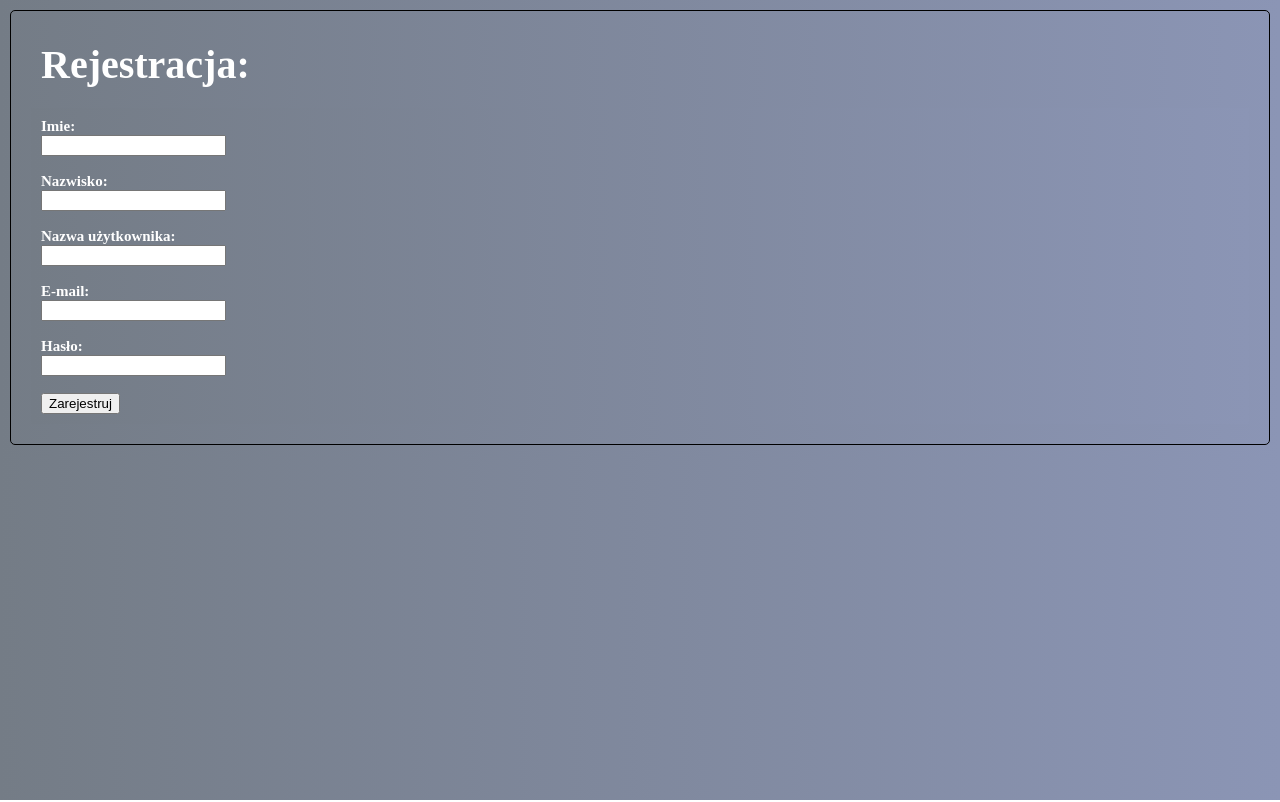
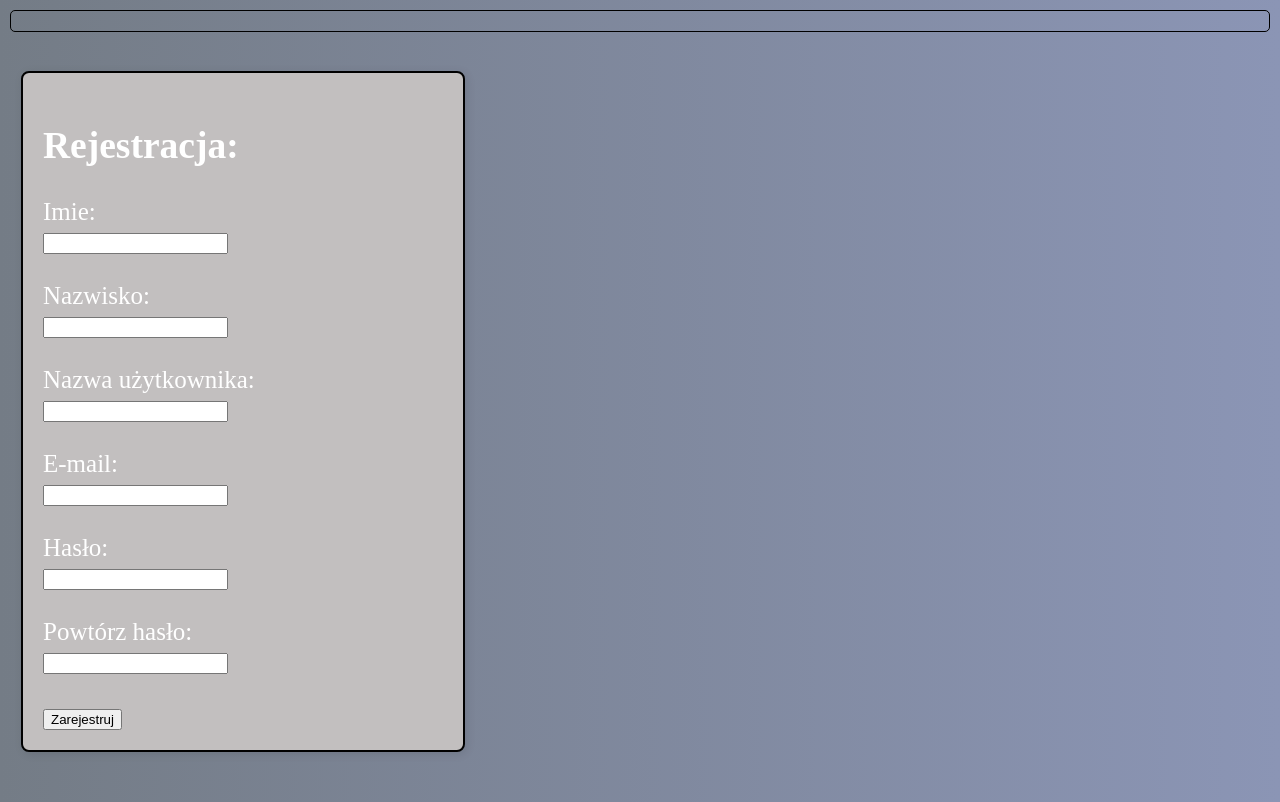
Before and after one commit to SiwinskiKacper/ParkPlace-Frontend, an Angular app: page / in a window 1280 px wide. Built offline with nearby package versions, Linux system fonts and the light colour scheme.

Commit message:
made a registration view

```diff
--- a/src/app/register-panel/register-panel.component.css
+++ b/src/app/register-panel/register-panel.component.css
@@ -1,20 +1,14 @@
-h2{
-text-align: left;
-color: white;
-font-weight: bold;
-font-family: 'Times New Roman';
-padding: 10px;
-margin: 10px;
-font-size: 40px;
+
+
+#Rejestracja{
+    width: 400px;
+    padding: 20px;
+    border: 2px solid black;
+    background-color: #c2bfbf;
+    border-radius: 8px;
+    margin: 50px auto;
+    box-shadow: 2px 2px 10px rgba(0,0,0,0.1);
+  float: left;
+  font-family: 'Times New Roman';
+  text-align: left;
 }
-#Rejestracja{
-    text-align: left;
-    font-family: 'Times New Roman';
-    background: linear-gradient(to right, #747c86, #8b95b5);
-    color: white;
-    font-size: 15px;
-    padding: 10px;
-    margin: 10px;
-    font-weight: bold;
-
-}
--- a/src/app/register-panel/register-panel.component.html
+++ b/src/app/register-panel/register-panel.component.html
@@ -1,6 +1,9 @@
+
+<form >
+  <div id="Rejestracja">
 <h2>Rejestracja:</h2>
-  <form >
-      <div id="Rejestracja">
+
+
         <label for="imie">Imie:</label><br>
           <input type="text" id="imie" name="imie" ><br>
           <br><label for="nazwisko">Nazwisko:</label><br>
@@ -15,6 +18,8 @@
 
           <br><label for="password">Hasło:</label><br>
           <input type="password" id="password" name="password" ><br>
+          <br><label for="password">Powtórz hasło:</label><br>
+          <input type="password" id="password" name="password" ><br>
 
           <br><button (click)="onSubmit()">Zarejestruj</button>
 
```
Also changed, not shown: src/app/api.service.ts (deleted, +0 -16 lines), 1 other file (tests, documents, lock files or other folders).
